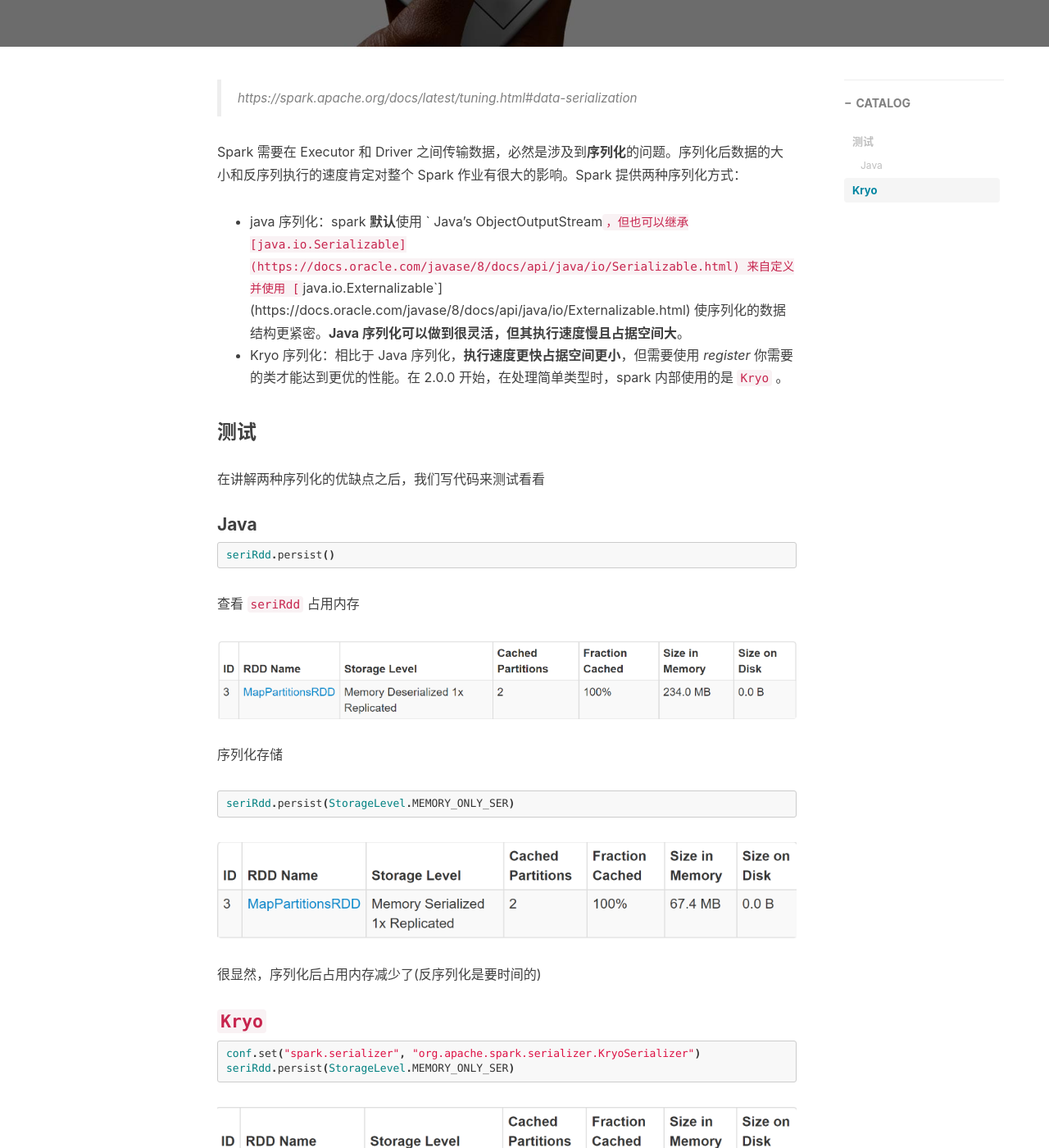
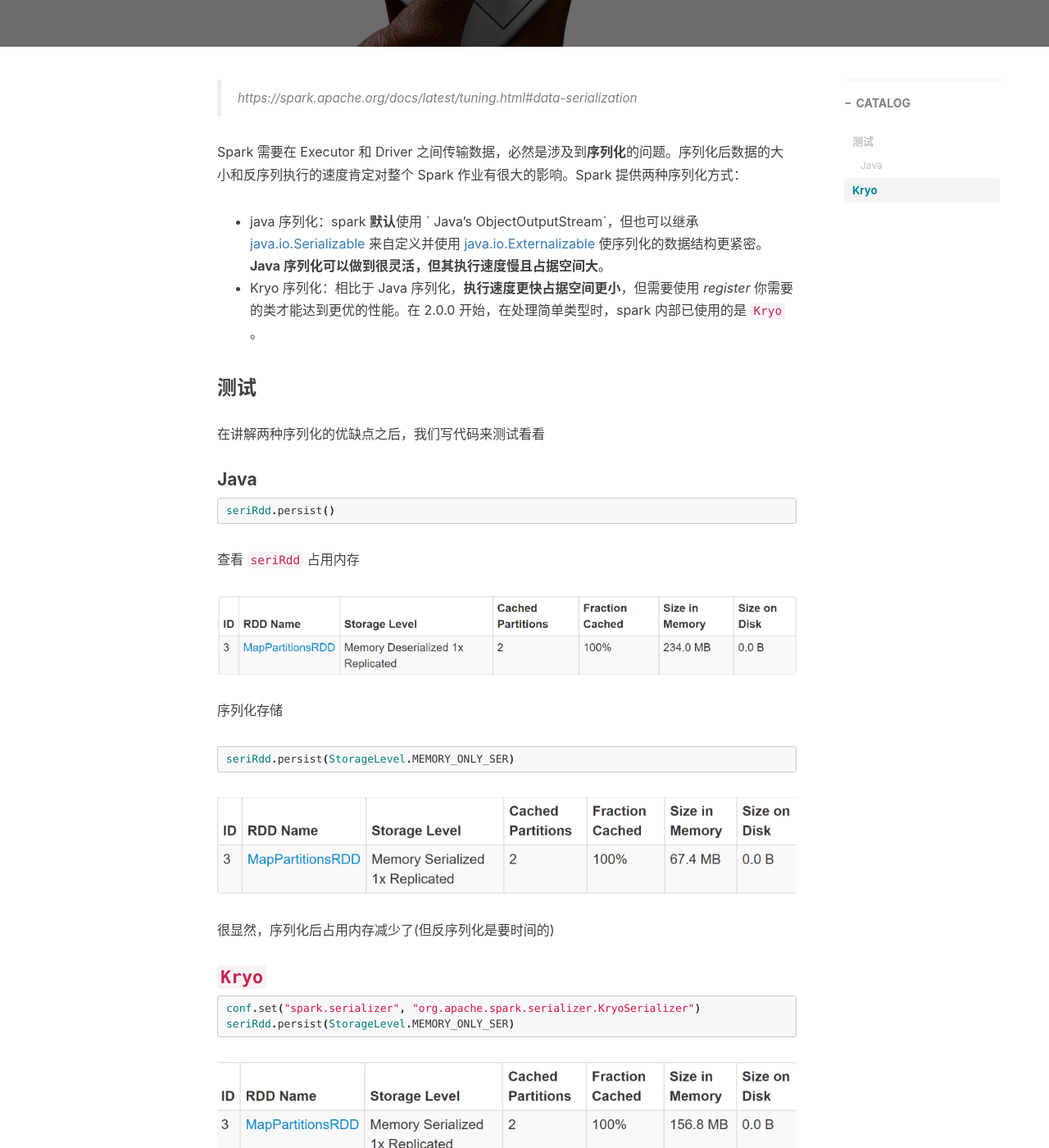
Before and after one commit to vendanner/vendanner.github.io, a Jekyll site: the page built from _posts/2019-10-29-Spark Serialization.md, in a window 1280 px wide and 1400 px high, scrolled down 400 px. Shown: the whole window at 82% size. Built offline with Jekyll 4.4.1, drawn with Linux system fonts in a browser that asks for light colours; nearby versions of some CDN libraries; comment, search, counter and statistics services are not loaded.

Commit message:
Update 2019-10-29-Spark Serialization.md

```diff
--- a/_posts/2019-10-29-Spark Serialization.md
+++ b/_posts/2019-10-29-Spark Serialization.md
@@ -16,8 +16,8 @@ tags:
 
 Spark 需要在 Executor 和 Driver 之间传输数据，必然是涉及到**序列化**的问题。序列化后数据的大小和反序列执行的速度肯定对整个 Spark 作业有很大的影响。Spark 提供两种序列化方式：
 
-- java 序列化：spark **默认**使用 `  Java’s ObjectOutputStream`，但也可以继承[java.io.Serializable](https://docs.oracle.com/javase/8/docs/api/java/io/Serializable.html) 来自定义并使用 [`java.io.Externalizable`](https://docs.oracle.com/javase/8/docs/api/java/io/Externalizable.html) 使序列化的数据结构更紧密。**Java 序列化可以做到很灵活，但其执行速度慢且占据空间大**。
-- Kryo 序列化：相比于 Java 序列化，**执行速度更快占据空间更小**，但需要使用  *register*  你需要的类才能达到更优的性能。在 2.0.0 开始，在处理简单类型时，spark 内部使用的是 `Kryo` 。
+- java 序列化：spark **默认**使用 `  Java’s ObjectOutputStream`，但也可以继承[java.io.Serializable](https://docs.oracle.com/javase/8/docs/api/java/io/Serializable.html) 来自定义并使用 [java.io.Externalizable](https://docs.oracle.com/javase/8/docs/api/java/io/Externalizable.html) 使序列化的数据结构更紧密。**Java 序列化可以做到很灵活，但其执行速度慢且占据空间大**。
+- Kryo 序列化：相比于 Java 序列化，**执行速度更快占据空间更小**，但需要使用  *register*  你需要的类才能达到更优的性能。在 2.0.0 开始，在处理简单类型时，spark 内部已使用的是 `Kryo` 。
 
 ### 测试
 
@@ -41,7 +41,7 @@ seriRdd.persist(StorageLevel.MEMORY_ONLY_SER)
 
 ![](https://vendanner.github.io/img/Spark/java_seri_cache.png)
 
-很显然，序列化后占用内存减少了(反序列化是要时间的)
+很显然，序列化后占用内存减少了(但反序列化是要时间的)
 
 ### `Kryo`
 
```
